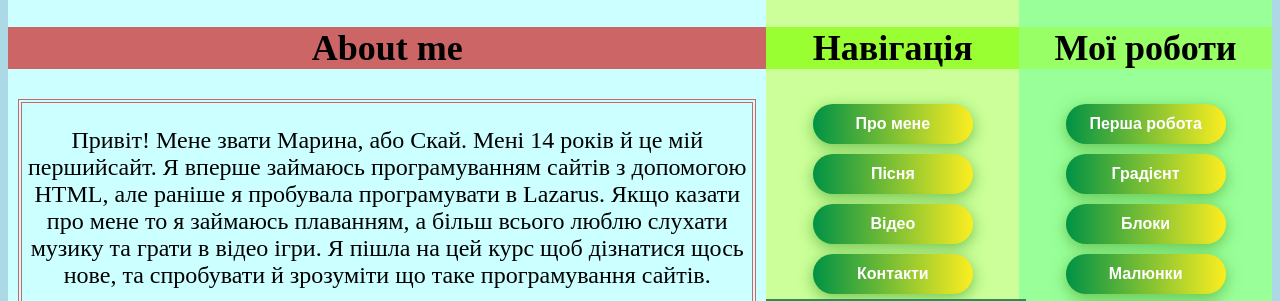
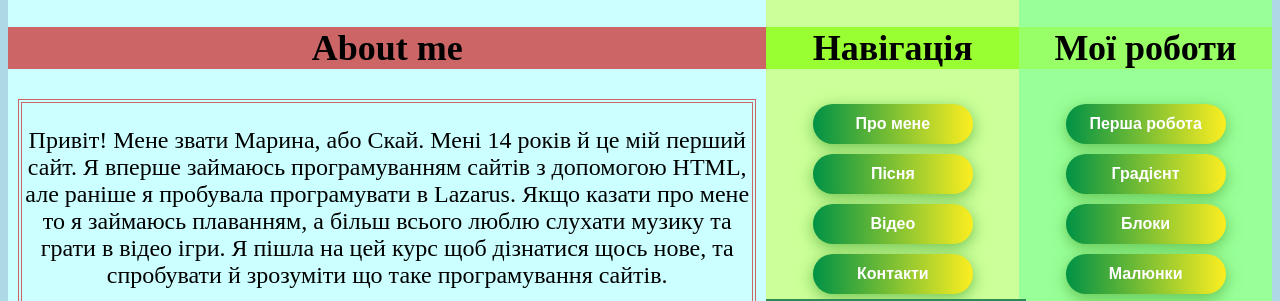
Before and after one commit to Fentasitss/end, a plain HTML site: page index.html in a window 1280 px wide. Shown: the part 111-412 px from the top of the page. Drawn offline with Linux system fonts and the light colour scheme.

Commit message:
Update index.html

```diff
--- a/index.html
+++ b/index.html
@@ -41,7 +41,7 @@
 		<h2 style="background-color: #CC6666;">About me</h2>
 		<article>
 			<p>
-				Привіт! Мене звати Марина, або Скай. Мені 14 років й це мій першийсайт. Я вперше займаюсь програмуванням сайтів з допомогою HTML, але раніше я пробувала програмувати в Lazarus. Якщо казати про мене то я займаюсь плаванням, а більш всього люблю слухати музику та грати в відео ігри.
+				Привіт! Мене звати Марина, або Скай. Мені 14 років й це мій перший сайт. Я вперше займаюсь програмуванням сайтів з допомогою HTML, але раніше я пробувала програмувати в Lazarus. Якщо казати про мене то я займаюсь плаванням, а більш всього люблю слухати музику та грати в відео ігри.
 				Я пішла на цей курс щоб дізнатися щось нове, та спробувати й зрозуміти що таке програмування сайтів.
 			</p>
 		</article>
```
